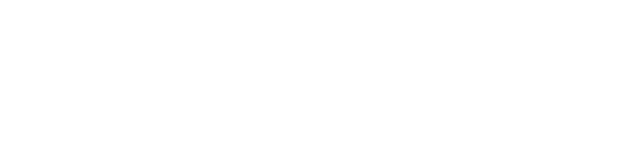
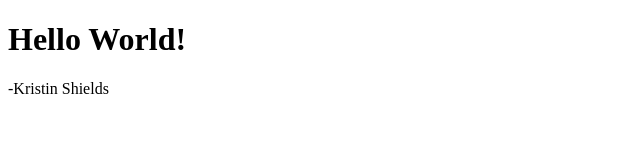
Before and after one commit to ShieldsKristin/ShieldsKrisitn.github.io, a plain HTML site: page hello-world/index.html in a window 1280 px wide. Shown: the whole page, without its empty margins (0-640 px from the left). Drawn offline with Linux system fonts and the light colour scheme.

Commit message:
Hello-world-demo2

```diff
--- a/hello-world/index.html
+++ b/hello-world/index.html
@@ -4,9 +4,13 @@
         <meta charset="UTF-8">
         <meta http-equiv="X-UA-Compatible" content="IE=edge">
         <meta name="viewport" content="width=device-width, initial-scale=1.0">
-        <title>Document</title>
+        <title>Hello World!</title>
     </head>
+
     <body>
-
+        <h1>Hello World!</h1>
+        <p>
+            -Kristin Shields
+        </p>
     </body>
 </html>
```
Also changed, not shown: code-skeleton copy/index.html (added, +12 -0 lines).
